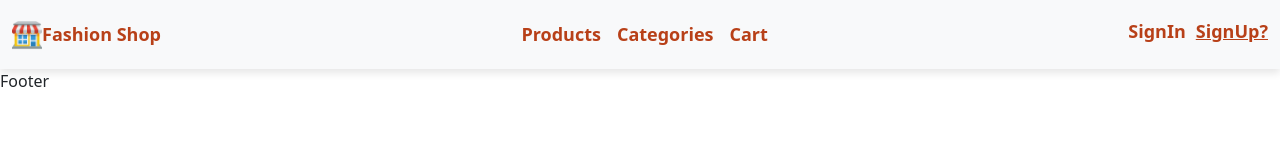
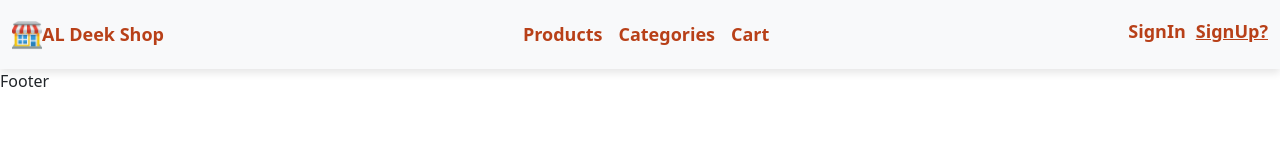
Before and after one commit to RanaDeek/Project_phase1, a React (Vite) app: page / in a window 1280 px wide. Shown: the top 160 px of the page. Built offline with nearby package versions, Linux system fonts and the light colour scheme; no server answers; the HTML template or start-up script is replaced by a standard one.

Commit message:
Second commit

```diff
--- a/src/Component/Navbar.jsx
+++ b/src/Component/Navbar.jsx
@@ -7,7 +7,7 @@ function Navbar() {
         <nav className="navbar navbar-expand-lg bg-body-tertiary">
             <div className="container-fluid">
                 <img src={pic} alt="Logo" className="image" />
-                <Link className="navbar_name" to='/' >Fashion Shop</Link>
+                <Link className="navbar_name" to='/' >AL Deek Shop</Link>
                 <div className="collapse navbar-collapse" id="navbarSupportedContent">
                     <ul className="navbar-nav mx-auto mb-2 mb-lg-0">
                         <li className="nav-item">
```
